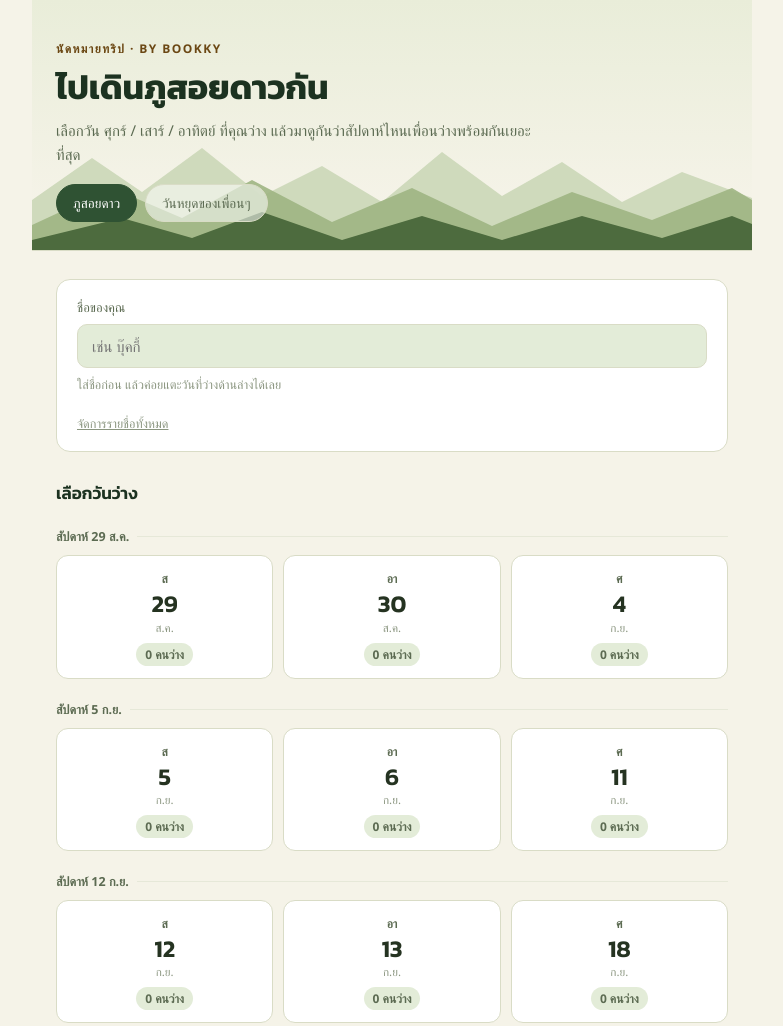
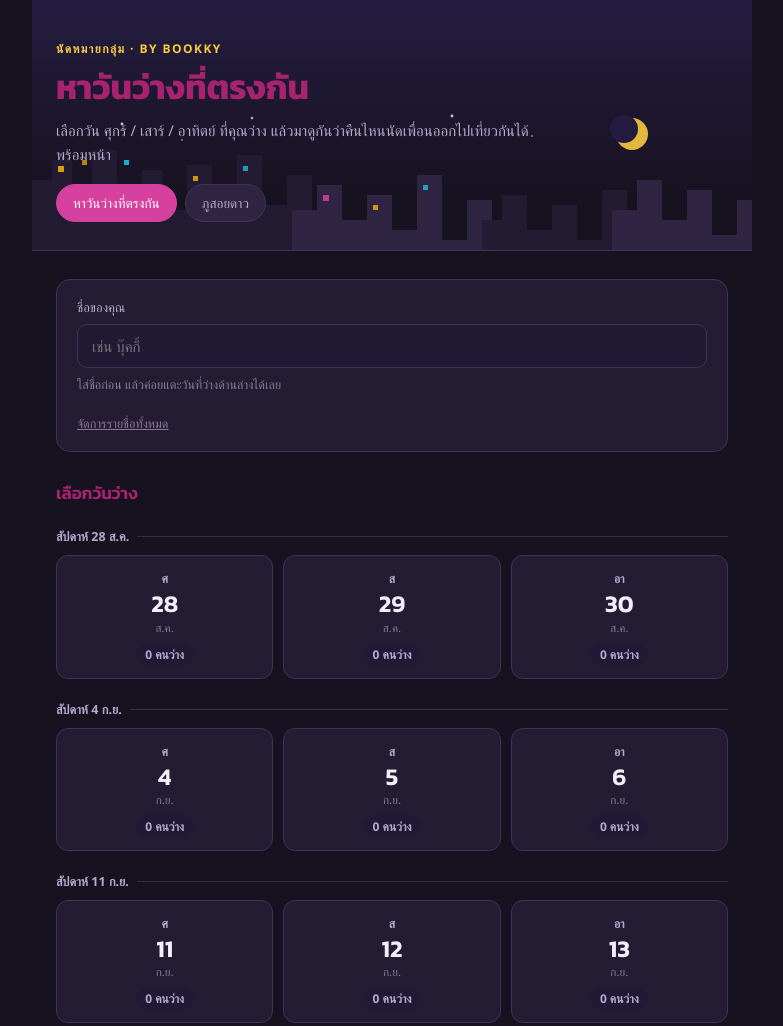
Before and after one commit to tanetponza123-oss/-phu-sao-dao-app, a website: page public/index.html in a window 1280 px wide. Shown: the top 1026 px of the page, without its empty margins (248-1031 px from the left). Drawn offline with Linux system fonts and the light colour scheme; no server answers; a web font is replaced by a local one.

Commit message:
Update index.html

```diff
--- a/public/index.html
+++ b/public/index.html
@@ -3,11 +3,32 @@
 <head>
 <meta charset="UTF-8">
 <meta name="viewport" content="width=device-width, initial-scale=1.0">
-<title>ไปเดินภูสอยดาวกัน · By Bookky</title>
+<title>หาวันว่างที่ตรงกัน · By Bookky</title>
 <link rel="preconnect" href="https://fonts.googleapis.com">
 <link href="https://fonts.googleapis.com/css2?family=Kanit:wght@500;600;700&family=IBM+Plex+Sans+Thai:wght@400;500;600&display=swap" rel="stylesheet">
 <style>
   :root{
+    /* Night-out theme (default — "หาวันว่างที่ตรงกัน") */
+    --bg: #17121f;
+    --panel: #241c33;
+    --panel-2: #2f2542;
+    --line: #40325a;
+    --line-soft: #362a4d;
+    --text: #f4eefc;
+    --text-dim: #b7a8cf;
+    --text-faint: #8779a0;
+    --pine: #d6409f;
+    --pine-dark: #a8236f;
+    --moss: #22d3ee;
+    --moss-light: #201a35;
+    --amber: #f2b705;
+    --amber-light: #362a1c;
+    --amber-dark: #f6cb3e;
+    --danger: #ef4477;
+    --hero-top: #241c40;
+  }
+  .theme-forest{
+    /* Phu Soi Dao theme */
     --bg: #f5f3e8;
     --panel: #ffffff;
     --panel-2: #eef2e2;
@@ -24,6 +45,7 @@
     --amber-light: #f6e6c8;
     --amber-dark: #6b4713;
     --danger: #b6503f;
+    --hero-top: #e9edd9;
   }
   *{ box-sizing: border-box; }
   body{
@@ -32,13 +54,14 @@
     color: var(--text);
     font-family: 'IBM Plex Sans Thai', 'Segoe UI', sans-serif;
     -webkit-font-smoothing: antialiased;
+    transition: background .2s ease, color .2s ease;
   }
   .wrap{ max-width: 720px; margin: 0 auto; padding: 0 0 48px; }
   .hero{
     position: relative;
     overflow: hidden;
     padding: 40px 24px 28px;
-    background: linear-gradient(180deg,#e9edd9 0%, var(--bg) 82%);
+    background: linear-gradient(180deg, var(--hero-top) 0%, var(--bg) 82%);
     border-bottom: 1px solid var(--line);
   }
   .hero svg{ position:absolute; left:0; right:0; bottom:0; width:100%; height:auto; }
@@ -56,7 +79,7 @@
   .tab-bar{ display:flex; gap:8px; margin-top:18px; position:relative; z-index:2; }
   .tab-btn{
     font-family: inherit; font-size:13.5px; font-weight:500; padding:9px 16px;
-    border-radius: 999px; border: 1px solid var(--line); background: rgba(255,255,255,0.55);
+    border-radius: 999px; border: 1px solid var(--line); background: var(--panel-2);
     color: var(--text-dim); cursor:pointer;
   }
   .tab-btn.active{ background: var(--pine); border-color: var(--pine); color:#fff; }
@@ -95,17 +118,17 @@
   .day-card.picked{ border-color: var(--pine); background: var(--pine); }
   .day-card.top{ border-color: var(--amber); }
   .day-name{ font-size:12px; color: var(--text-dim); font-weight:600; margin-bottom:4px; }
-  .day-card.picked .day-name{ color: #d7e6d4; }
+  .day-card.picked .day-name{ color: rgba(255,255,255,0.82); }
   .day-num{ font-family:'Kanit', sans-serif; font-size:24px; font-weight:600; line-height:1.1; }
   .day-card.picked .day-num{ color: #ffffff; }
   .day-month{ font-size:11.5px; color: var(--text-faint); margin-top:2px; }
-  .day-card.picked .day-month{ color: #b9d0b6; }
+  .day-card.picked .day-month{ color: rgba(255,255,255,0.65); }
   .day-count{
     margin-top:8px; display:inline-flex; align-items:center; gap:4px;
     font-size:12px; font-weight:600; color: var(--text-dim);
     background: var(--moss-light); border-radius:20px; padding:3px 9px;
   }
-  .day-card.picked .day-count{ background: rgba(255,255,255,0.18); color:#eef6ec; }
+  .day-card.picked .day-count{ background: rgba(255,255,255,0.18); color: rgba(255,255,255,0.92); }
   .star-badge{
     position:absolute; top:-8px; right:-6px; background: var(--amber); color: var(--amber-dark);
     font-size:10px; font-weight:700; padding:3px 7px; border-radius:20px;
@@ -182,15 +205,11 @@
 <div class="wrap">
 
   <div class="hero">
-    <svg viewBox="0 0 720 150" preserveAspectRatio="none" xmlns="http://www.w3.org/2000/svg">
-      <polygon points="0,150 0,100 60,58 110,92 170,48 230,96 290,66 350,102 410,52 470,96 530,62 590,102 650,72 720,98 720,150" fill="#c9d6b5" opacity="0.85"/>
-      <polygon points="0,150 0,125 80,88 150,118 220,80 300,122 380,88 460,126 540,92 620,120 700,88 720,100 720,150" fill="#9fb583" opacity="0.9"/>
-      <polygon points="0,150 0,140 90,118 160,138 230,112 310,140 390,116 470,140 550,116 630,138 700,116 720,124 720,150" fill="#4d6b3e"/>
-    </svg>
+    <div id="heroArt"></div>
     <div class="hero-content">
-      <p class="eyebrow">นัดหมายทริป · By Bookky</p>
-      <h1 id="pageTitle">ไปเดินภูสอยดาวกัน</h1>
-      <p class="sub" id="pageSub">เลือกวัน ศุกร์ / เสาร์ / อาทิตย์ ที่คุณว่าง แล้วมาดูกันว่าสัปดาห์ไหนเพื่อนว่างพร้อมกันเยอะที่สุด</p>
+      <p class="eyebrow" id="pageEyebrow">นัดหมายกลุ่ม · By Bookky</p>
+      <h1 id="pageTitle">หาวันว่างที่ตรงกัน</h1>
+      <p class="sub" id="pageSub">เลือกวัน ศุกร์ / เสาร์ / อาทิตย์ ที่คุณว่าง แล้วมาดูกันว่าคืนไหนนัดเพื่อนออกไปเที่ยวกันได้พร้อมหน้า</p>
       <div class="tab-bar" id="tabBar"></div>
     </div>
   </div>
@@ -235,18 +254,52 @@ const THAI_MONTH = ['ม.ค.','ก.พ.','มี.ค.','เม.ย.','พ.ค.'
 
 const TOPICS = [
   {
+    key: 'friends-holidays',
+    tabLabel: 'หาวันว่างที่ตรงกัน',
+    title: 'หาวันว่างที่ตรงกัน',
+    sub: 'เลือกวัน ศุกร์ / เสาร์ / อาทิตย์ ที่คุณว่าง แล้วมาดูกันว่าคืนไหนนัดเพื่อนออกไปเที่ยวกันได้พร้อมหน้า',
+    eyebrow: 'นัดหมายกลุ่ม · By Bookky',
+    theme: 'night'
+  },
+  {
     key: 'phu-sao-dao',
     tabLabel: 'ภูสอยดาว',
     title: 'ไปเดินภูสอยดาวกัน',
-    sub: 'เลือกวัน ศุกร์ / เสาร์ / อาทิตย์ ที่คุณว่าง แล้วมาดูกันว่าสัปดาห์ไหนเพื่อนว่างพร้อมกันเยอะที่สุด'
-  },
-  {
-    key: 'friends-holidays',
-    tabLabel: 'วันหยุดของเพื่อนๆ',
-    title: 'วันหยุดของเพื่อนๆ',
-    sub: 'เลือกวัน ศุกร์ / เสาร์ / อาทิตย์ ที่คุณว่างงานทั่วไป ใช้ดูวันว่างร่วมกันแบบไม่ผูกกับทริปไหนโดยเฉพาะ'
+    sub: 'เลือกวัน ศุกร์ / เสาร์ / อาทิตย์ ที่คุณว่าง แล้วมาดูกันว่าสัปดาห์ไหนเพื่อนว่างพร้อมกันเยอะที่สุด',
+    eyebrow: 'นัดหมายทริป · By Bookky',
+    theme: 'forest'
   }
 ];
+
+const HERO_ART = {
+  night: '<svg viewBox="0 0 720 150" preserveAspectRatio="none" xmlns="http://www.w3.org/2000/svg">' +
+    '<circle cx="600" cy="34" r="16" fill="#f6cb3e" opacity="0.9"/>' +
+    '<circle cx="592" cy="29" r="14" fill="#241c40"/>' +
+    '<circle cx="90" cy="24" r="1.4" fill="#f4eefc" opacity="0.8"/>' +
+    '<circle cx="150" cy="40" r="1" fill="#f4eefc" opacity="0.5"/>' +
+    '<circle cx="220" cy="18" r="1.3" fill="#f4eefc" opacity="0.7"/>' +
+    '<circle cx="320" cy="30" r="1" fill="#f4eefc" opacity="0.5"/>' +
+    '<circle cx="420" cy="16" r="1.4" fill="#f4eefc" opacity="0.8"/>' +
+    '<circle cx="500" cy="36" r="1" fill="#f4eefc" opacity="0.5"/>' +
+    '<polygon points="0,150 0,80 20,80 20,60 40,60 40,90 60,90 60,50 85,50 85,100 110,100 110,70 130,70 130,110 155,110 155,65 180,65 180,95 205,95 205,55 230,55 230,105 255,105 255,75 280,75 280,150" fill="#241c33" opacity="0.9"/>' +
+    '<rect x="26" y="66" width="6" height="6" fill="#f2b705" opacity="0.85"/>' +
+    '<rect x="50" y="60" width="5" height="5" fill="#f2b705" opacity="0.7"/>' +
+    '<rect x="92" y="60" width="5" height="5" fill="#22d3ee" opacity="0.8"/>' +
+    '<rect x="161" y="76" width="5" height="5" fill="#f2b705" opacity="0.8"/>' +
+    '<rect x="211" y="66" width="5" height="5" fill="#22d3ee" opacity="0.7"/>' +
+    '<polygon points="260,150 260,110 285,110 285,85 310,85 310,120 335,120 335,95 360,95 360,130 385,130 385,75 410,75 410,140 435,140 435,100 460,100 460,150" fill="#2f2542"/>' +
+    '<rect x="291" y="95" width="6" height="6" fill="#d6409f" opacity="0.85"/>' +
+    '<rect x="341" y="105" width="5" height="5" fill="#f2b705" opacity="0.8"/>' +
+    '<rect x="391" y="85" width="5" height="5" fill="#22d3ee" opacity="0.7"/>' +
+    '<polygon points="450,150 450,120 470,120 470,95 495,95 495,130 520,130 520,105 545,105 545,140 570,140 570,90 595,90 595,150" fill="#241c33" opacity="0.9"/>' +
+    '<polygon points="580,150 580,110 605,110 605,80 630,80 630,120 655,120 655,90 680,90 680,135 705,135 705,100 720,100 720,150" fill="#2f2542"/>' +
+    '</svg>',
+  forest: '<svg viewBox="0 0 720 150" preserveAspectRatio="none" xmlns="http://www.w3.org/2000/svg">' +
+    '<polygon points="0,150 0,100 60,58 110,92 170,48 230,96 290,66 350,102 410,52 470,96 530,62 590,102 650,72 720,98 720,150" fill="#c9d6b5" opacity="0.85"/>' +
+    '<polygon points="0,150 0,125 80,88 150,118 220,80 300,122 380,88 460,126 540,92 620,120 700,88 720,100 720,150" fill="#9fb583" opacity="0.9"/>' +
+    '<polygon points="0,150 0,140 90,118 160,138 230,112 310,140 390,116 470,140 550,116 630,138 700,116 720,124 720,150" fill="#4d6b3e"/>' +
+    '</svg>'
+};
 
 let currentTopic = TOPICS[0].key;
 let responses = {};
@@ -269,12 +322,20 @@ function renderTabs(){
   });
 }
 
+function applyTopicChrome(){
+  const cfg = getTopicConfig();
+  document.getElementById('pageTitle').textContent = cfg.title;
+  document.getElementById('pageSub').textContent = cfg.sub;
+  document.getElementById('pageEyebrow').textContent = cfg.eyebrow;
+  document.getElementById('heroArt').innerHTML = HERO_ART[cfg.theme] || '';
+  document.body.classList.toggle('theme-forest', cfg.theme === 'forest');
+  document.title = cfg.title + ' · By Bookky';
+}
+
 async function switchTopic(topicKey){
   if(topicKey === currentTopic) return;
   currentTopic = topicKey;
-  const cfg = getTopicConfig();
-  document.getElementById('pageTitle').textContent = cfg.title;
-  document.getElementById('pageSub').textContent = cfg.sub;
+  applyTopicChrome();
   renderTabs();
   summaryExpanded = false;
   await loadData();
@@ -286,24 +347,25 @@ function dateKey(d){
 }
 
 function buildDateList(){
-  const days = [];
   const today = new Date();
   today.setHours(0,0,0,0);
   const cursor = new Date(today);
   const yearEnd = new Date(today.getFullYear(), 11, 31);
+  const groups = {};
+  const order = [];
   while(cursor <= yearEnd){
-    cursor.setDate(cursor.getDate() + 1);
-    if(cursor > yearEnd) break;
     const dow = cursor.getDay();
     if(dow === 5 || dow === 6 || dow === 0){
-      days.push(new Date(cursor));
+      const friday = new Date(cursor);
+      if(dow === 6) friday.setDate(friday.getDate() - 1);
+      if(dow === 0) friday.setDate(friday.getDate() - 2);
+      const key = dateKey(friday);
+      if(!groups[key]){ groups[key] = []; order.push(key); }
+      groups[key].push(new Date(cursor));
     }
+    cursor.setDate(cursor.getDate() + 1);
   }
-  const weeks = [];
-  for(let i = 0; i < days.length; i += 3){
-    weeks.push(days.slice(i, i+3));
-  }
-  return weeks;
+  return order.map(k => groups[k]);
 }
 
 function countFor(key){
@@ -536,6 +598,7 @@ document.getElementById('manageToggle').addEventListener('click', () => {
 });
 
 (async function init(){
+  applyTopicChrome();
   renderTabs();
   await loadData();
   render();
```
